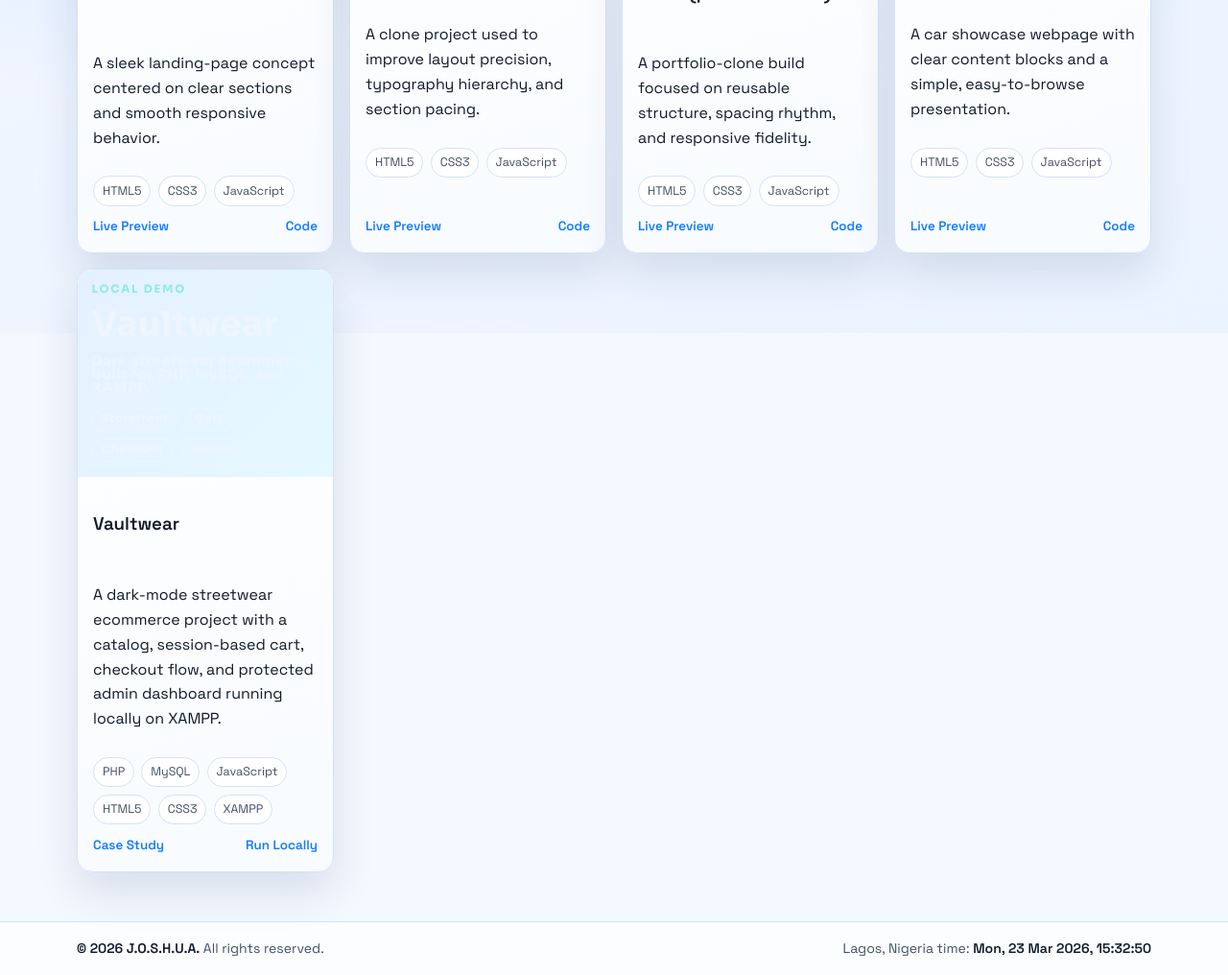
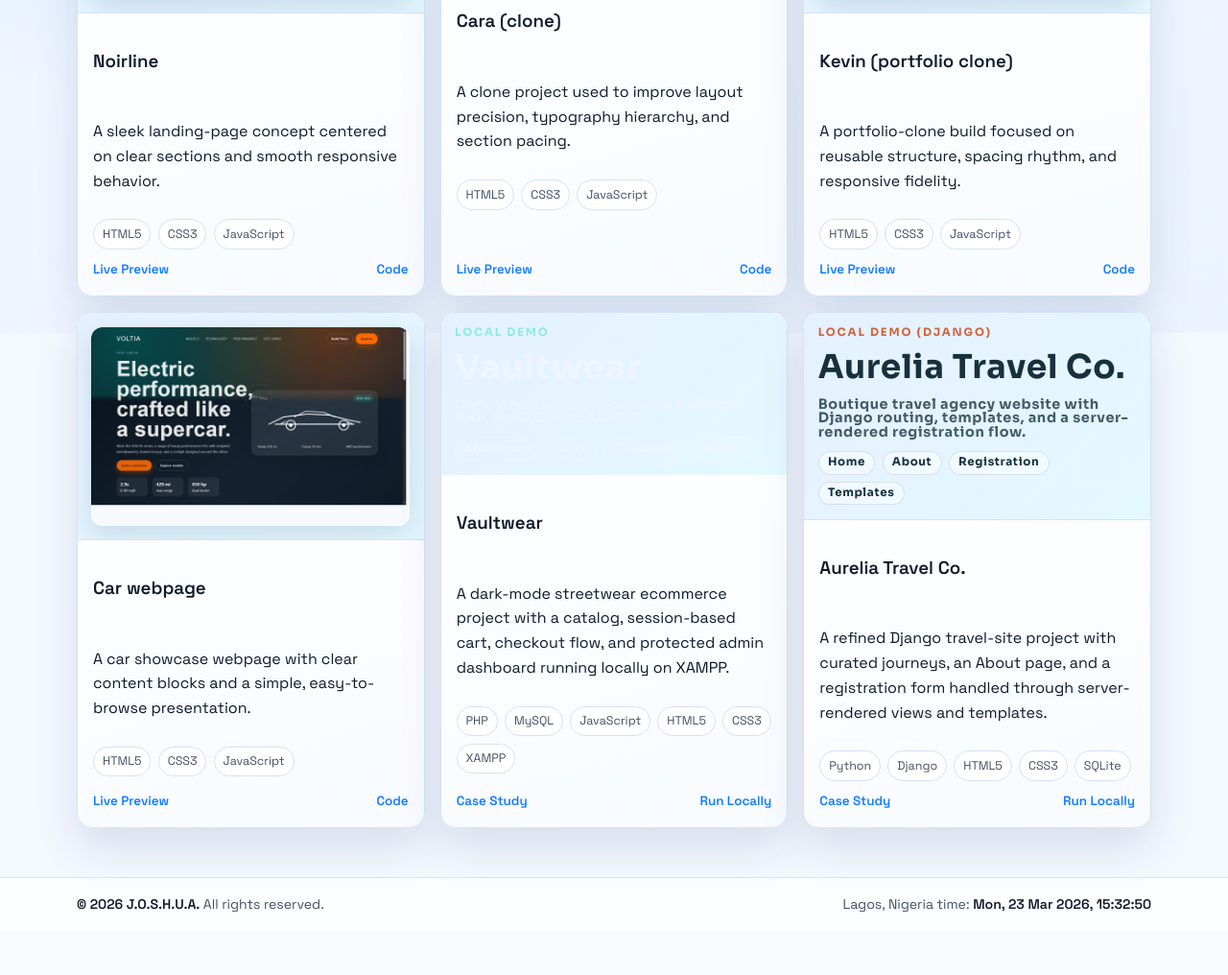
Before and after one commit to noonebutjosh1/joshua-portfolio, a PHP site: page /projects.html in a window 1280 px wide. Shown: the part 453-1469 px from the top of the page at 96% size. After the commit the page ends 1403 px from the top, so only its background shows below. Run offline with PHP 8.4, Linux system fonts and the light colour scheme.

Commit message:
Add Aurelia Travel project case study

```diff
--- a/projects.html
+++ b/projects.html
@@ -131,6 +131,33 @@
               </div>
             </div>
           </article>
+
+          <article class="project-card reveal" data-delay="4">
+            <div class="project-shot project-shot-aurelia">
+              <div class="aurelia-preview">
+                <span class="aurelia-preview__kicker">Local Demo (Django)</span>
+                <strong>Aurelia Travel Co.</strong>
+                <p>Boutique travel agency website with Django routing, templates, and a server-rendered registration flow.</p>
+                <div class="aurelia-preview__meta">
+                  <span>Home</span>
+                  <span>About</span>
+                  <span>Registration</span>
+                  <span>Templates</span>
+                </div>
+              </div>
+            </div>
+            <div class="project-body">
+              <h3>Aurelia Travel Co.</h3>
+              <p>A refined Django travel-site project with curated journeys, an About page, and a registration form handled through server-rendered views and templates.</p>
+              <div class="stack">
+                <span>Python</span><span>Django</span><span>HTML5</span><span>CSS3</span><span>SQLite</span>
+              </div>
+              <div class="project-links">
+                <a href="showcase/aurelia-travel.html" target="_blank" rel="noopener noreferrer">Case Study</a>
+                <a href="showcase/aurelia-travel.html#local-demo" target="_blank" rel="noopener noreferrer">Run Locally</a>
+              </div>
+            </div>
+          </article>
         </div>
       </section>
     </main>
--- a/styles.css
+++ b/styles.css
@@ -371,6 +371,10 @@ main {
   grid-template-columns: repeat(4, minmax(0, 1fr));
 }
 
+.project-grid-fit {
+  grid-template-columns: repeat(3, minmax(0, 1fr));
+}
+
 .project-card {
   border: 1px solid var(--border);
   border-radius: var(--radius-md);
@@ -481,6 +485,56 @@ main {
   border-radius: 999px;
   padding: 0.34rem 0.58rem;
   background: rgba(255, 255, 255, 0.06);
+  font-size: 0.74rem;
+}
+
+.project-shot-aurelia {
+  min-height: 220px;
+  background:
+    radial-gradient(circle at top left, rgba(255, 255, 255, 0.44), transparent 34%),
+    radial-gradient(circle at bottom right, rgba(255, 142, 110, 0.18), transparent 36%),
+    linear-gradient(145deg, #f6efe2, #ecf7f5 48%, #d9ecf1);
+  color: #17313c;
+  border-bottom-color: rgba(23, 49, 60, 0.08);
+}
+
+.aurelia-preview {
+  width: 100%;
+  display: grid;
+  gap: 0.8rem;
+}
+
+.aurelia-preview__kicker {
+  color: #d1643c;
+  font-size: 0.72rem;
+  letter-spacing: 0.16em;
+  text-transform: uppercase;
+  font-weight: 700;
+}
+
+.aurelia-preview strong {
+  font-family: var(--font-display);
+  font-size: clamp(1.5rem, 2.8vw, 2.15rem);
+  line-height: 1.05;
+}
+
+.aurelia-preview p {
+  margin: 0;
+  color: rgba(23, 49, 60, 0.78);
+  font-size: 0.9rem;
+}
+
+.aurelia-preview__meta {
+  display: flex;
+  flex-wrap: wrap;
+  gap: 0.45rem;
+}
+
+.aurelia-preview__meta span {
+  border: 1px solid rgba(23, 49, 60, 0.12);
+  border-radius: 999px;
+  padding: 0.34rem 0.58rem;
+  background: rgba(255, 255, 255, 0.48);
   font-size: 0.74rem;
 }
 
```
Also changed, not shown: showcase/aurelia-travel.html (added, +115 -0 lines).
